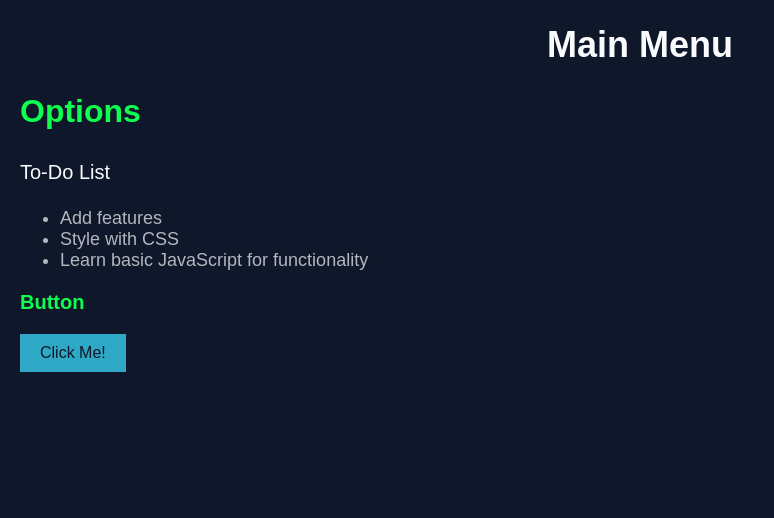
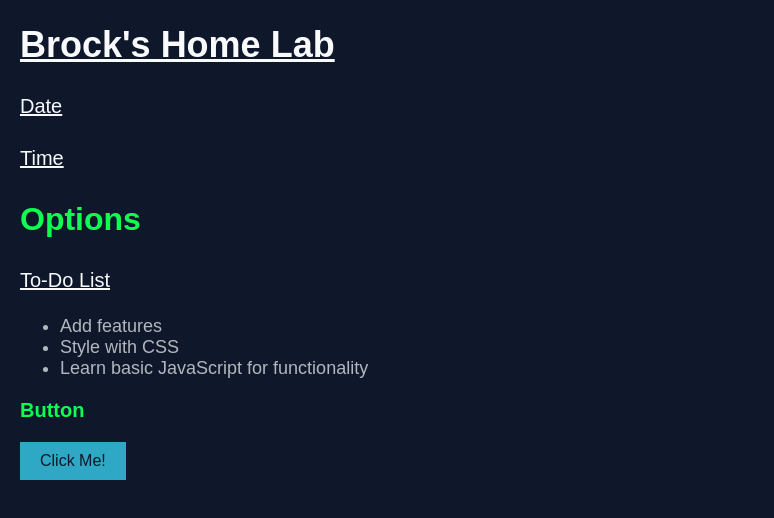
Before and after one commit to brock00/test_website, a plain HTML site: page index.html in a window 1280 px wide. Shown: the whole page, without its empty margins (0-774 px from the left). Drawn offline with Linux system fonts and the light colour scheme.

Commit message:
Version 1

```diff
--- a/index.html
+++ b/index.html
@@ -8,7 +8,13 @@
 
 <body>
 
-    <h1>Main Menu</h1>
+    <h1>Brock's Home Lab</h1>
+
+    <div class="datetime">
+        <p>Date</p>
+        <p>Time</p>
+    </div>
+
 
     <h2>Options</h2>
 
--- a/style.css
+++ b/style.css
@@ -5,11 +5,11 @@ body {
     margin: 20px;
 }
 
-
 h1 {
     color: #f8fafc;
     font-size: 36px;
-    text-align: center;
+    text-align: left;
+    text-decoration: underline;
 }
 
 h2 {
@@ -20,17 +20,13 @@ h2 {
 p {
     color: #f8fafc;
     font-size: 20px;
+    text-decoration: underline;
     line-height: 1.6;
 }
 
 ul {
     color: #f8fafcb4;
     font-size: 18px;
-}
-
-h2 {
-    color: #0FFF50;
-    font-size: 32px;
 }
 
 h3 {
```
